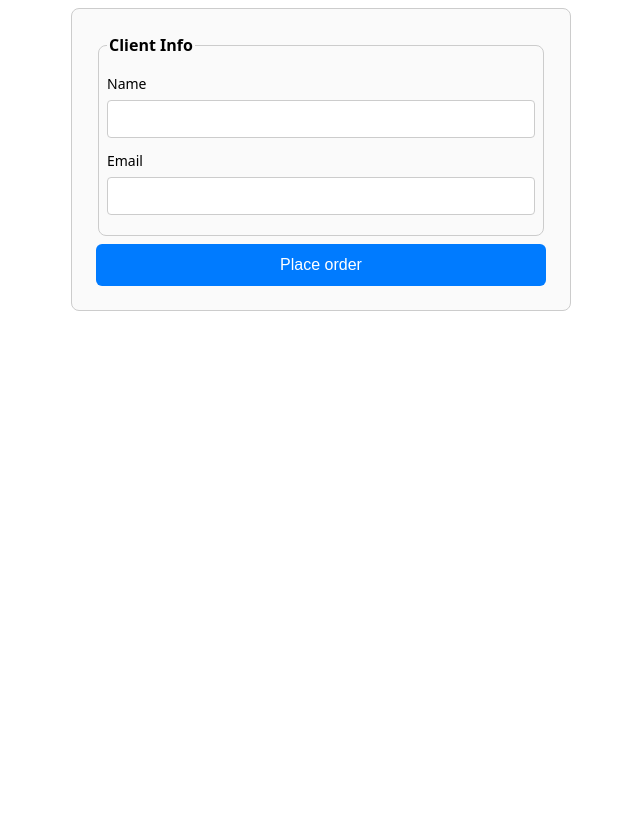
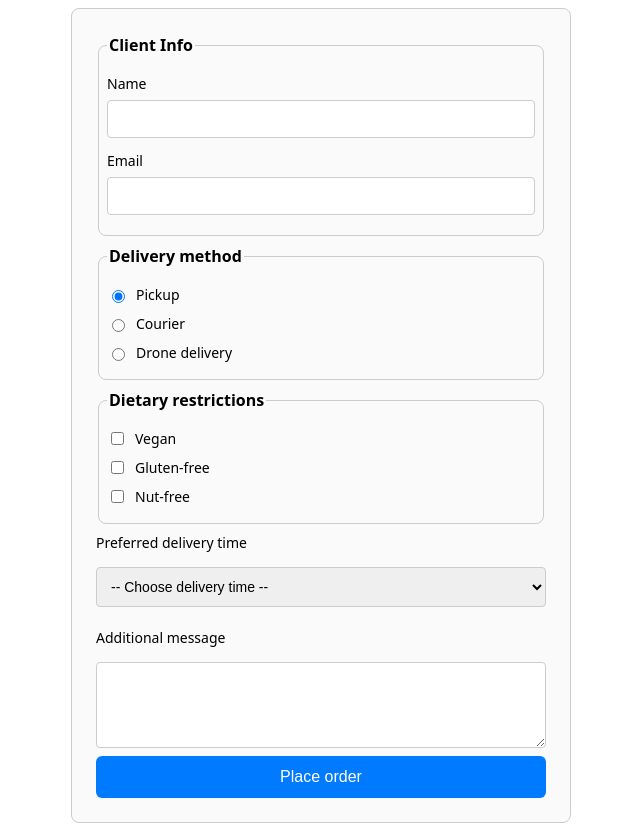
Before and after one commit to GoITteacher/react-next-template, a React (Vite) app: page / in a window 1280 px wide. Shown: the whole page, without its empty margins (319-959 px from the left). Before the commit the page ends 800 px from the top, so only its background shows below. Built offline with nearby package versions, Linux system fonts and the light colour scheme.

Commit message:
Add examples

```diff
--- a/package.json
+++ b/package.json
@@ -13,9 +13,11 @@
     "@tanstack/react-query": "^5.77.2",
     "@tanstack/react-query-devtools": "^5.77.2",
     "axios": "^1.9.0",
+    "formik": "^2.4.6",
     "react": "^19.1.0",
     "react-dom": "^19.1.0",
-    "react-paginate": "^8.3.0"
+    "react-paginate": "^8.3.0",
+    "yup": "^1.6.1"
   },
   "devDependencies": {
     "@eslint/js": "^9.25.0",
--- a/src/components/OrderForm.module.css
+++ b/src/components/OrderForm.module.css
@@ -72,3 +72,8 @@
 .button:hover {
   background-color: #0056b3;
 }
+
+.error {
+  font-size: 14px;
+  color: orangered;
+}
--- a/src/components/OrderForm.tsx
+++ b/src/components/OrderForm.tsx
@@ -1,36 +1,192 @@
 import { useId } from "react";
+import { Formik, Form, Field, ErrorMessage, FormikHelpers } from "formik";
+// namespace import
+import * as Yup from "yup";
 import css from "./OrderForm.module.css";
+
+const OrderSchema = Yup.object().shape({
+  username: Yup.string()
+    .min(3, "Too Short!")
+    .required("This field is required"),
+  email: Yup.string()
+    .email("Must be email format")
+    .required("This field is required"),
+  delivery: Yup.string()
+    .oneOf(["pickup", "courier", "drone"], "Invalid method")
+    .required("Delivery method is required"),
+  restrictions: Yup.array().of(
+    Yup.string().oneOf(["vegan", "gluten-free", "nut-free"])
+  ),
+  deliveryTime: Yup.string().required("Select time"),
+  message: Yup.string().max(250, "Too Long!"),
+});
+
+interface FormValues {
+  username: string;
+  email: string;
+  delivery: string;
+  restrictions: string[];
+  deliveryTime: string;
+  message: string;
+}
+
+const initialValues: FormValues = {
+  username: "",
+  email: "",
+  delivery: "pickup",
+  restrictions: [],
+  deliveryTime: "",
+  message: "",
+};
+
+const sleep = (ms: number) => new Promise((resolve) => setTimeout(resolve, ms));
 
 export default function OrderForm() {
   const fieldId = useId();
 
+  const handleSubmit = async (
+    values: FormValues,
+    actions: FormikHelpers<FormValues>
+  ) => {
+    await sleep(1000);
+    console.log("handleSubmit", values);
+    actions.resetForm();
+  };
+
+  // Render Prop
   return (
-    <form className={css.form}>
+    <Formik
+      initialValues={initialValues}
+      validationSchema={OrderSchema}
+      onSubmit={handleSubmit}
+    >
+      {({ isSubmitting }) => {
+        return (
+          <Form className={css.form}>
             <fieldset className={css.fieldset}>
               <legend className={css.legend}>Client Info</legend>
               <label htmlFor={`${fieldId}-username`} className={css.label}>
                 Name
               </label>
-        <input
+              <Field
                 type="text"
                 name="username"
                 id={`${fieldId}-username`}
                 className={css.input}
               />
+              <ErrorMessage
+                name="username"
+                component="span"
+                className={css.error}
+              />
               <label htmlFor={`${fieldId}-email`} className={css.label}>
                 Email
               </label>
-        <input
+              <Field
                 type="email"
                 name="email"
                 id={`${fieldId}-email`}
                 className={css.input}
               />
+              <ErrorMessage
+                name="email"
+                component="span"
+                className={css.error}
+              />
             </fieldset>
 
+            <fieldset className={css.fieldset}>
+              <legend className={css.legend}>Delivery method</legend>
+
+              <label className={css.option}>
+                <Field type="radio" name="delivery" value="pickup" />
+                Pickup
+              </label>
+              <label className={css.option}>
+                <Field type="radio" name="delivery" value="courier" />
+                Courier
+              </label>
+              <label className={css.option}>
+                <Field type="radio" name="delivery" value="drone" />
+                Drone delivery
+              </label>
+              <ErrorMessage
+                name="delivery"
+                component="span"
+                className={css.error}
+              />
+            </fieldset>
+
+            <fieldset className={css.fieldset}>
+              <legend className={css.legend}>Dietary restrictions</legend>
+
+              <label className={css.option}>
+                <Field type="checkbox" name="restrictions" value="vegan" />
+                Vegan
+              </label>
+              <label className={css.option}>
+                <Field
+                  type="checkbox"
+                  name="restrictions"
+                  value="gluten-free"
+                />
+                Gluten-free
+              </label>
+              <label className={css.option}>
+                <Field type="checkbox" name="restrictions" value="nut-free" />
+                Nut-free
+              </label>
+              <ErrorMessage
+                name="restrictions"
+                component="span"
+                className={css.error}
+              />
+            </fieldset>
+
+            <label htmlFor={`${fieldId}-deliveryTime`} className={css.label}>
+              Preferred delivery time
+            </label>
+            <Field
+              as="select"
+              name="deliveryTime"
+              id={`${fieldId}-deliveryTime`}
+              className={css.input}
+            >
+              <option value="" disabled>
+                -- Choose delivery time --
+              </option>
+              <option value="morning">Morning (8:00-12:00)</option>
+              <option value="afternoon">Afternoon (12:00-16:00)</option>
+              <option value="evening">Evening (16:00-20:00)</option>
+            </Field>
+            <ErrorMessage
+              name="deliveryTime"
+              component="span"
+              className={css.error}
+            />
+
+            <label htmlFor={`${fieldId}-message`} className={css.label}>
+              Additional message
+            </label>
+            <Field
+              as="textarea"
+              name="message"
+              rows={4}
+              id={`${fieldId}-message`}
+              className={css.textarea}
+            />
+            <ErrorMessage
+              name="message"
+              component="span"
+              className={css.error}
+            />
+
             <button type="submit" className={css.button}>
-        Place order
+              {isSubmitting ? "Submitting your order..." : "Place order"}
             </button>
-    </form>
+          </Form>
+        );
+      }}
+    </Formik>
   );
 }
```
Also changed, not shown: 1 other file (tests, documents, lock files or other folders). Lines whose indentation alone changed are shown as unchanged.
